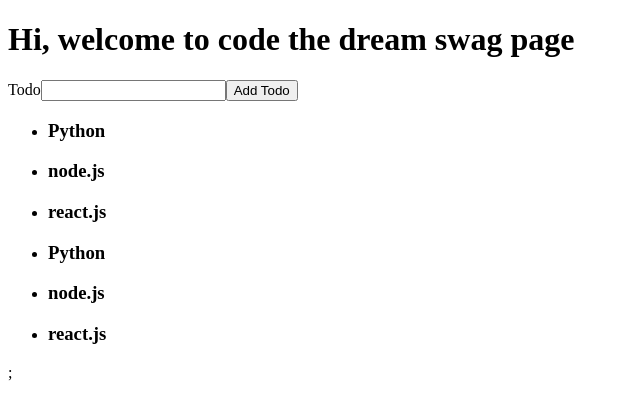
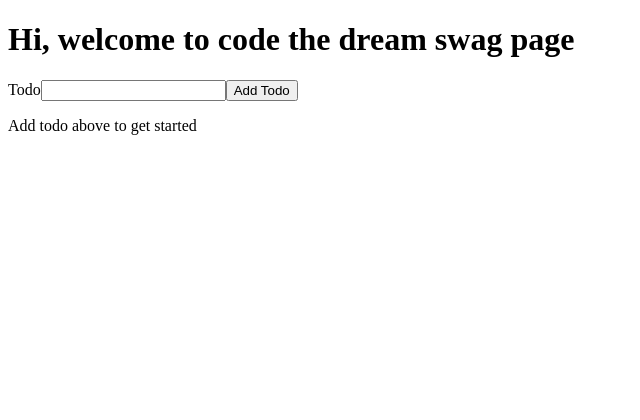
Before and after one commit to Padmaja-Ramesh/ctd_swag, a React (Vite) app: page / in a window 1280 px wide. Shown: the top 420 px of the page, without its empty margins (0-640 px from the left). Built offline with nearby package versions, Linux system fonts and the light colour scheme.

Commit message:
Instructions Part 1: Conditional Rendering a Message

```diff
--- a/src/App.jsx
+++ b/src/App.jsx
@@ -5,11 +5,11 @@ import TodoList from "./TodoList";
 import TodoForm from "./TodoForm";
 
 function App() {
-  const courses = [
-    { id: 1, title: "Python" },
-    { id: 2, title: "node.js" },
-    { id: 3, title: "react.js" },
-  ];
+  // const courses = [
+  //   { id: 1, title: "Python" },
+  //   { id: 2, title: "node.js" },
+  //   { id: 3, title: "react.js" },
+  // ];
   const [todoList, setTodoList] = useState([]);
 
   function addTodo(title) {
@@ -22,13 +22,13 @@ function App() {
       <h1>Hi, welcome to code the dream swag page</h1>
 
       <TodoForm onAddTodo={addTodo}></TodoForm>
-      <ul>
+      {/* <ul>
         {courses.map((course) => (
           <li key={course.id}>
             <h3>{course.title}</h3>
           </li>
         ))}
-      </ul>
+      </ul> */}
 
       <TodoList todoList={todoList}></TodoList>
     </div>
--- a/src/TodoList.jsx
+++ b/src/TodoList.jsx
@@ -1,22 +1,18 @@
 import TodoListItem from "./TodoListItem";
 
-function TodoList() {
-  const courses = [
-    { id: 1, title: "Python" },
-    { id: 2, title: "node.js" },
-    { id: 3, title: "react.js" },
-  ];
+function TodoList({ todoList }) {
   return (
-    <div>
-      <ul>
-        {courses.map((course) => {
-          return (
-            <TodoListItem key={course.id} title={course.title}></TodoListItem>
-          );
-        })}
-      </ul>
-      ;
-    </div>
+    <>
+      {todoList.length > 0 ? (
+        <ul>
+          {todoList.map((todo) => (
+            <TodoListItem key={todo.id} todo={todo.title} />
+          ))}
+        </ul>
+      ) : (
+        <p>Add todo above to get started</p>
+      )}
+    </>
   );
 }
 
--- a/src/TodoListItem.jsx
+++ b/src/TodoListItem.jsx
@@ -1,8 +1,8 @@
-function TodoListItem({ title }) {
+function TodoListItem({ todo }) {
   return (
     <div>
       <li>
-        <h3>{title}</h3>
+        <h3>{todo}</h3>
       </li>
     </div>
   );
```
